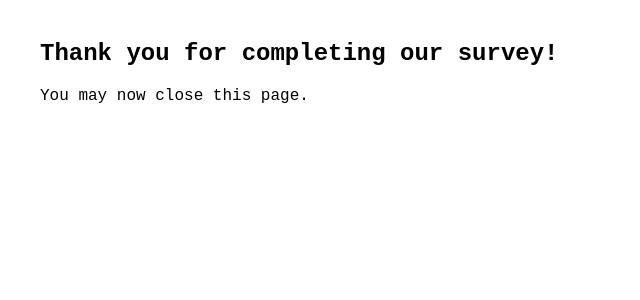
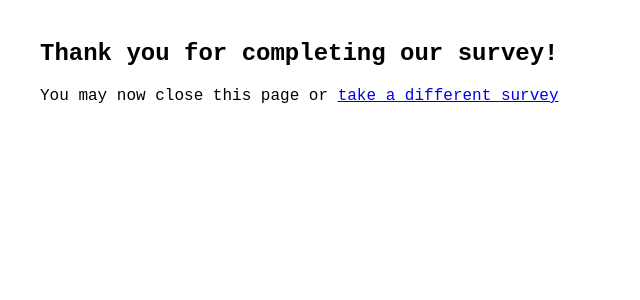
Before and after one commit to yukonnor/bootcamp-flask-survey-app, a Flask app: page /thanks in a window 1280 px wide. Shown: the top 300 px of the page, without its empty margins (0-640 px from the left). Run offline with Flask 2, Linux system fonts and the light colour scheme.

Commit message:
use session extension

```diff
--- a/app.py
+++ b/app.py
@@ -1,23 +1,23 @@
 from flask import Flask, request, render_template, redirect, flash, session
+from flask_session import Session
 from flask_debugtoolbar import DebugToolbarExtension
+import os
 import surveys
 
 # Flask setup
 app = Flask(__name__)
-app.config['SECRET_KEY'] = "TO_BE_A_SECRET_KEY"
-app.config['DEBUG_TB_INTERCEPT_REDIRECTS'] = True
+app.config['SESSION_TYPE'] = 'filesystem'
+app.config['SECRET_KEY'] = os.urandom(24)
+app.config['DEBUG_TB_INTERCEPT_REDIRECTS'] = False
 debug = DebugToolbarExtension(app)
-
-# Define available surveys
-all_surveys = surveys.surveys
-
-# Define current survey we're working with
-# survey = surveys.surveys["satisfaction"]
+Session(app)
 
 # Make the session permanent and set the lifetime to 1 day (in seconds)
 app.config['SESSION_PERMANENT'] = True
 app.config['PERMANENT_SESSION_LIFETIME'] = 86400  # 1 day in seconds
 
+# Define available surveys
+all_surveys = surveys.surveys
 
 @app.route("/")
 def show_home_page():
@@ -42,7 +42,6 @@ def show_start_survey_page(slug):
                            survey_instructions=survey.instructions,
                            survey_slug=slug)
 
-
 @app.route("/init-session/<slug>", methods=["POST"])
 def init_session(slug):
     """
@@ -55,6 +54,7 @@ def init_session(slug):
 
     # get which survey the user is taking
     survey = all_surveys[slug]
+    count_questions = len(survey.questions)
 
     # set which survey the user is currently taking here
     session['current_survey'] = slug
@@ -64,7 +64,7 @@ def init_session(slug):
     if session.get('survey_responses'):
 
         # if the user has a response list for current survey:
-        if session['survey_responses'][slug]:
+        if session['survey_responses'].get(slug):
 
             # if we have answers for all questions, redirect to thanks page
             if len(session['survey_responses'][slug]) == count_questions:
@@ -97,6 +97,13 @@ def init_session(slug):
 def show_survey_question_page(question_id):
     """Show the survey question page based on question id provided"""
 
+    session_id = session.sid
+
+    # debug:
+    print("")
+    print(f"Start of Questions view. Session ID: {session_id} | Session Responses: {session['survey_responses']}")
+    print("")
+
     # get which survey the user is working on
     survey_slug = session['current_survey']
     survey = all_surveys[survey_slug]
@@ -123,6 +130,8 @@ def show_survey_question_page(question_id):
 def process_answer():
     """Show the survey question page based on question id provided"""
 
+    session_id = session.sid
+
     # get which survey the user is working on
     survey_slug = session['current_survey']
     survey = all_surveys[survey_slug]
@@ -138,7 +147,7 @@ def process_answer():
 
     # debug:
     print("")
-    print(f"Setting Answer in session. Session Responses: {session['survey_responses']}")
+    print(f"Setting Answer in session. Session ID: {session_id} | Session Responses: {session['survey_responses']}")
     print("")
 
     # check to see what next question should be
@@ -165,7 +174,7 @@ def show_error():
 
     # debug:
     print("")
-    print(f"On raise page. Session Responses: {session['survey_responses']}")
+    print(f"On raise page. Session ID: {session.sid} | Session Responses: {session['survey_responses']}")
     print("")
 
     raise
--- a/templates/thanks.html
+++ b/templates/thanks.html
@@ -3,5 +3,5 @@
 {% block content %}
 <h1>{{ survey_title }}</h1>
 <h2>Thank you for completing our survey!</h2>
-<p>You may now close this page.</p>
+<p>You may now close this page or <a href="/">take a different survey</a></p>
 {% endblock %}
```
Also changed, not shown: 1 other file.
